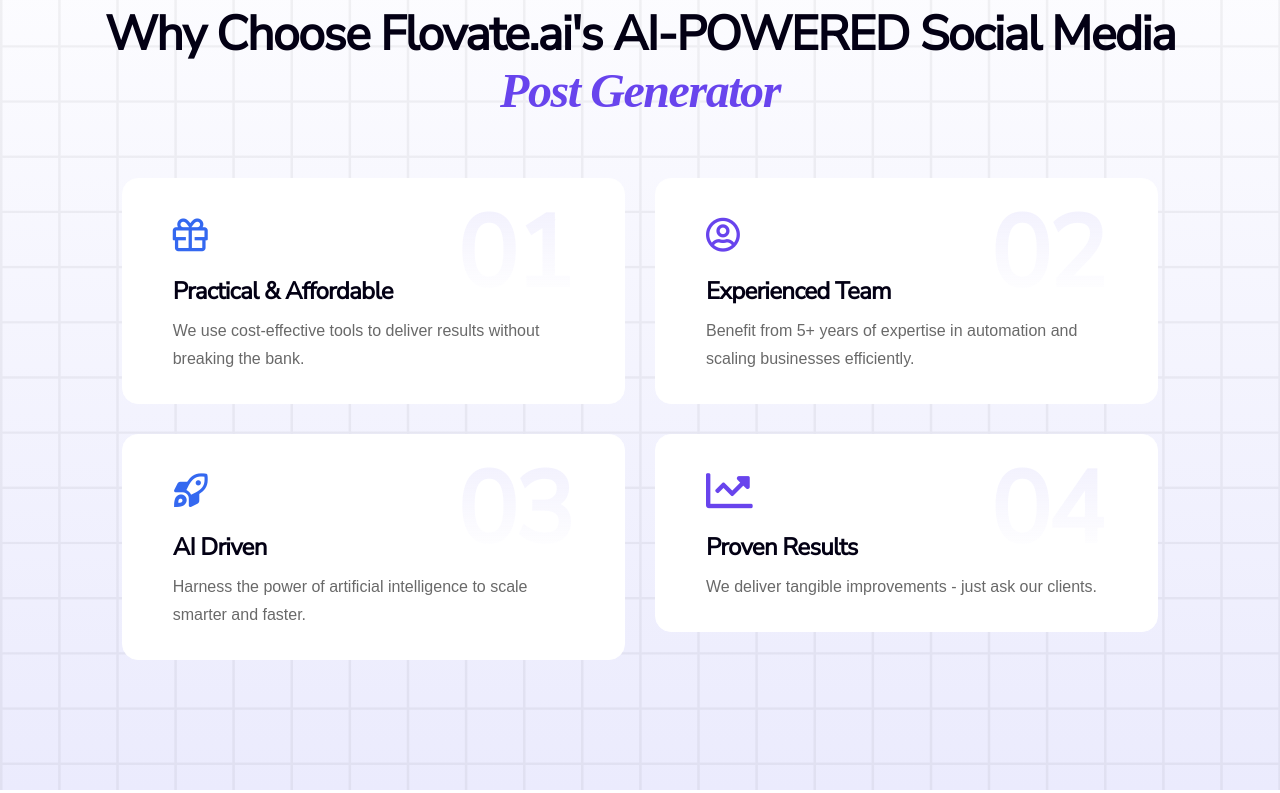
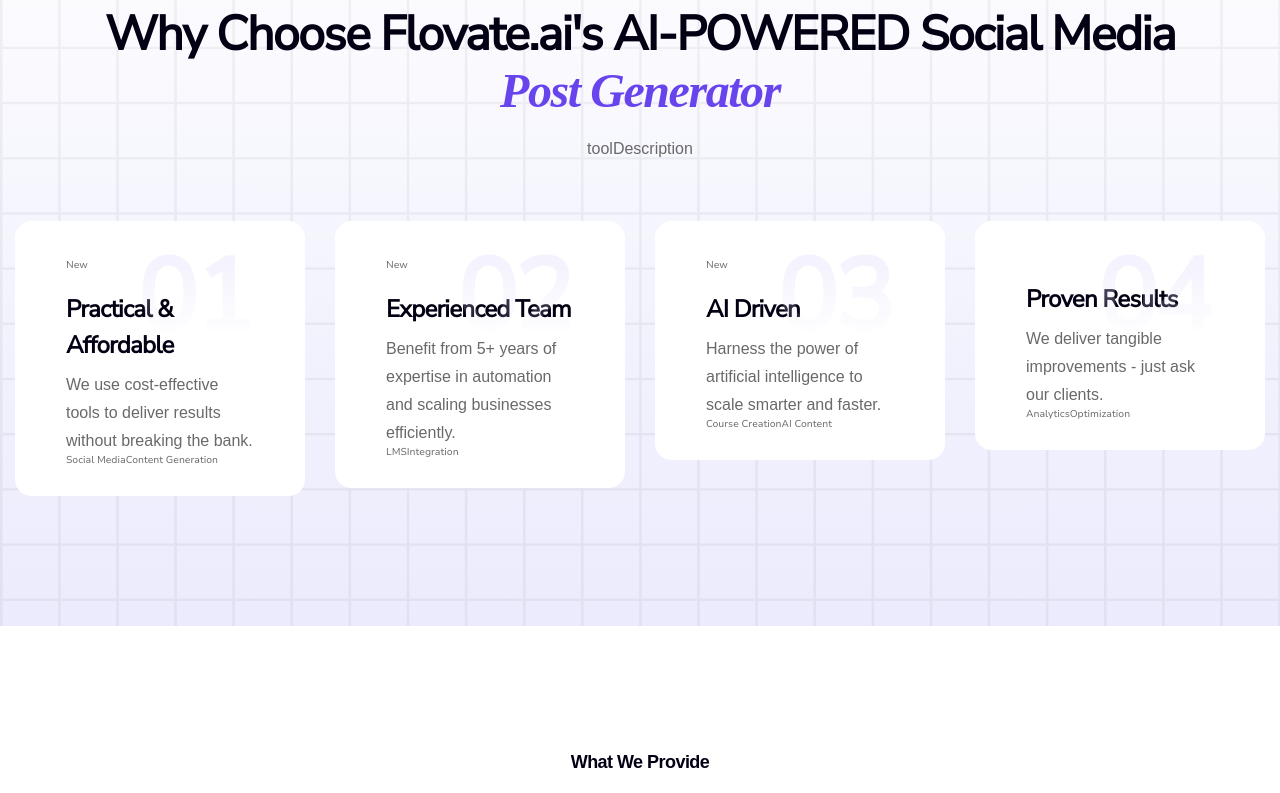
Before and after one commit to louay-srdev/FlovateAi, a Next.js app: page / in a window 1280 px wide. Shown: the part 2420-3213 px from the top of the page. Built offline with nearby package versions, Linux system fonts and the light colour scheme; a web font is replaced by a local one.

Commit message:
redirecting the characters

```diff
--- a/components/homes/home-1/Tool.jsx
+++ b/components/homes/home-1/Tool.jsx
@@ -16,20 +16,37 @@
                 <br />
                 <span className="animation-text">{t("toolAnimated")}</span>
               </div>
+              <p className="subtitle mt-4">
+                {t("toolDescription")}
+              </p>
             </div>
           </div>
-          {tools.map((tool, index) => (
-            <div className="col-md-5" key={index}>
+          {tools(t).map((tool, index) => (
+            <div className="col-md-6 col-lg-3" key={index}>
               <div
                 className={`wg-tool wow fadeInUp`}
                 data-wow-delay={tool.delay}
               >
-                <div className={`icon ${tool.iconClass}`} />
+                <div className="tool-icon-wrapper">
+                  <div className={`icon ${tool.iconClass}`} />
+                  {tool.isNew && <span className="new-badge">New</span>}
+                </div>
                 <h3>
-                  <a href="#">{t(tool.title)}</a>
+                  <a href="#">{tool.title}</a>
                 </h3>
-                <p>{t(tool.description)}</p>
-                <div className="order">{tool.order}</div>
+                <p>{tool.description}</p>
+                <div className="tool-footer">
+                  <div className="order">{tool.order}</div>
+                  {tool.features && (
+                    <div className="tool-features">
+                      {tool.features.map((feature, idx) => (
+                        <span key={idx} className="feature-tag">
+                          {feature}
+                        </span>
+                      ))}
+                    </div>
+                  )}
+                </div>
               </div>
             </div>
           ))}
--- a/context/LanguageContext.jsx
+++ b/context/LanguageContext.jsx
@@ -12,7 +12,7 @@
     setLanguage(newLang);
     // Update document direction based on language
     document.documentElement.lang = newLang;
-    document.documentElement.dir = newLang === 'ar' ? 'rtl' : 'ltr';
+    //document.documentElement.dir = newLang === 'ar' ? 'rtl' : 'ltr';
   };
 
   const t = (key) => {
--- a/data/tools.js
+++ b/data/tools.js
@@ -1,114 +1,131 @@
-export const tools = [
+export const tools = (t) => [
   {
     id: 1,
-    iconClass: "icon-gift",
-    title: "tools.title1",
-    description: "tools.desc1",
+    iconClass: "icon-content",
+    title: t("tools.title1"),
+    description: t("tools.desc1"),
     order: "01",
     delay: "0s",
+    isNew: true,
+    features: ["Social Media", "Content Generation"],
   },
   {
     id: 2,
-    iconClass: "icon-user",
-    title: "tools.title2",
-    description: "tools.desc2",
+    iconClass: "icon-learning",
+    title: t("tools.title2"),
+    description: t("tools.desc2"),
     order: "02",
     delay: "0.2s",
+    isNew: true,
+    features: ["LMS", "Integration"],
   },
   {
     id: 3,
-    iconClass: "icon-rocket-launch",
-    title: "tools.title3",
-    description: "tools.desc3",
+    iconClass: "icon-course",
+    title: t("tools.title3"),
+    description: t("tools.desc3"),
     order: "03",
-    delay: "0s",
+    delay: "0.4s",
+    isNew: true,
+    features: ["Course Creation", "AI Content"],
   },
   {
     id: 4,
-    iconClass: "icon-chart-line",
-    title: "tools.title4",
-    description: "tools.desc4",
+    iconClass: "icon-analytics",
+    title: t("tools.title4"),
+    description: t("tools.desc4"),
     order: "04",
-    delay: "0.2s",
+    delay: "0.6s",
+    features: ["Analytics", "Optimization"],
   },
 ];
 
-export const tools2 = [
+export const tools2 = (t) => [
   {
     id: 1,
-    icon: "icon-folders",
-    title: "tools2.title1",
-    description: "tools2.desc1",
+    iconClass: "icon-calendar",
+    title: t("tools2.title1"),
+    description: t("tools2.desc1"),
     order: "01",
     delay: "0s",
+    features: ["Scheduling", "Content Planning"],
   },
   {
     id: 2,
-    icon: "icon-code",
-    title: "tools2.title2",
-    description: "tools2.desc2",
+    iconClass: "icon-path",
+    title: t("tools2.title2"),
+    description: t("tools2.desc2"),
     order: "02",
-    delay: "0.1s",
+    delay: "0.2s",
+    features: ["Learning Paths", "Personalization"],
   },
   {
     id: 3,
-    icon: "icon-images",
-    title: "tools2.title3",
-    description: "tools2.desc3",
+    iconClass: "icon-engagement",
+    title: t("tools2.title3"),
+    description: t("tools2.desc3"),
     order: "03",
-    delay: "0.2s",
+    delay: "0.4s",
+    features: ["Engagement", "Analytics"],
   },
   {
     id: 4,
-    icon: "icon-chart-network",
-    title: "tools2.title4",
-    description: "tools2.desc4",
+    iconClass: "icon-brand",
+    title: t("tools2.title4"),
+    description: t("tools2.desc4"),
     order: "04",
-    delay: "0.3s",
+    delay: "0.6s",
+    features: ["Brand Voice", "Consistency"],
   },
 ];
 
-export const tools3 = [
+export const tools3 = (t) => [
   {
     id: 1,
-    icon: "icon-folder",
-    title: "tools3.title1",
-    description: "tools3.desc1",
+    iconClass: "icon-template",
+    title: t("tools3.title1"),
+    description: t("tools3.desc1"),
     order: "01",
+    features: ["Templates", "Course Design"],
   },
   {
     id: 2,
-    icon: "icon-email",
-    title: "tools3.title2",
-    description: "tools3.desc2",
+    iconClass: "icon-interactive",
+    title: t("tools3.title2"),
+    description: t("tools3.desc2"),
     order: "02",
+    features: ["Interactive", "Content"],
   },
   {
     id: 3,
-    icon: "icon-gif",
-    title: "tools3.title3",
-    description: "tools3.desc3",
+    iconClass: "icon-progress",
+    title: t("tools3.title3"),
+    description: t("tools3.desc3"),
     order: "03",
+    features: ["Progress", "Tracking"],
   },
   {
     id: 4,
-    icon: "icon-device",
-    title: "tools3.title4",
-    description: "tools3.desc4",
+    iconClass: "icon-audience",
+    title: t("tools3.title4"),
+    description: t("tools3.desc4"),
     order: "04",
+    features: ["Audience", "Insights"],
   },
   {
     id: 5,
-    icon: "icon-diamon",
-    title: "tools3.title5",
-    description: "tools3.desc5",
+    iconClass: "icon-repurpose",
+    title: t("tools3.title5"),
+    description: t("tools3.desc5"),
     order: "05",
+    features: ["Content", "Repurposing"],
   },
   {
     id: 6,
-    icon: "icon-cart",
-    title: "tools3.title6",
-    description: "tools3.desc6",
+    iconClass: "icon-competitor",
+    title: t("tools3.title6"),
+    description: t("tools3.desc6"),
     order: "06",
+    features: ["Competitor", "Analysis"],
   },
 ];
```
